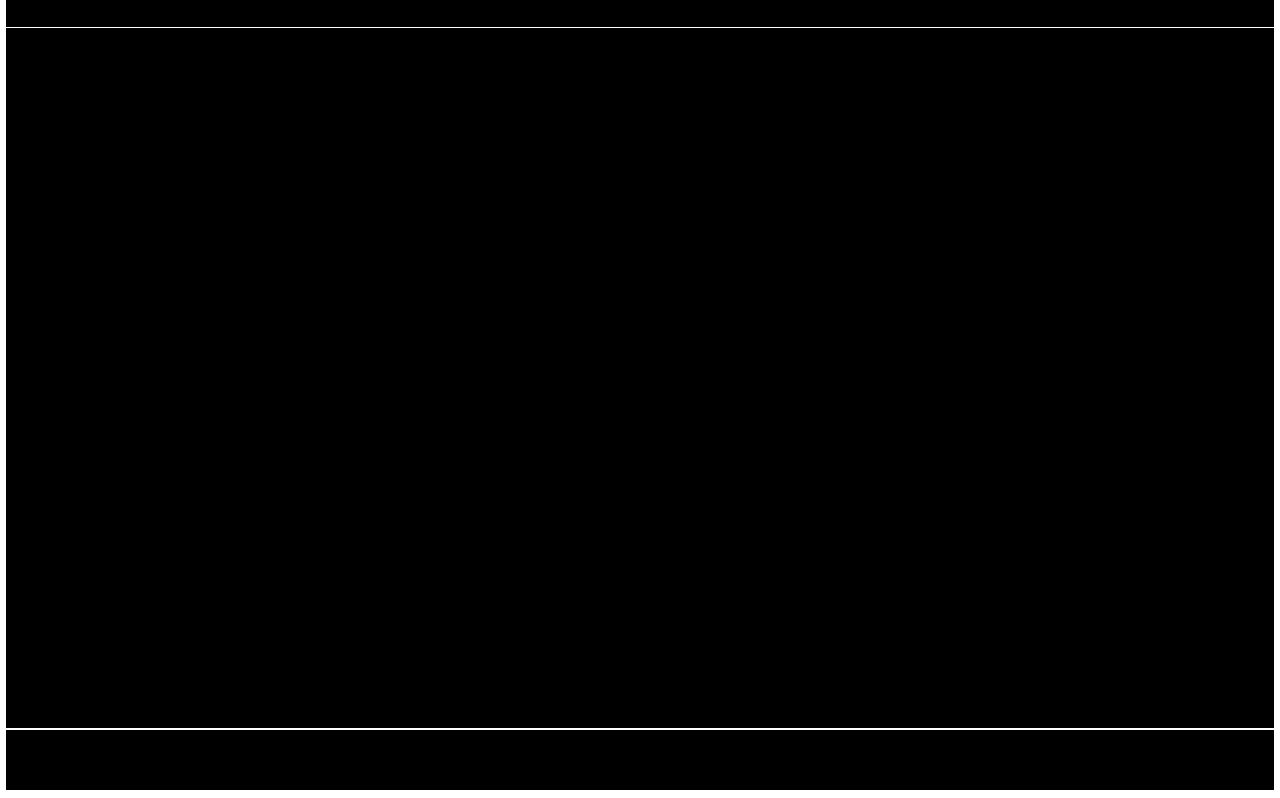
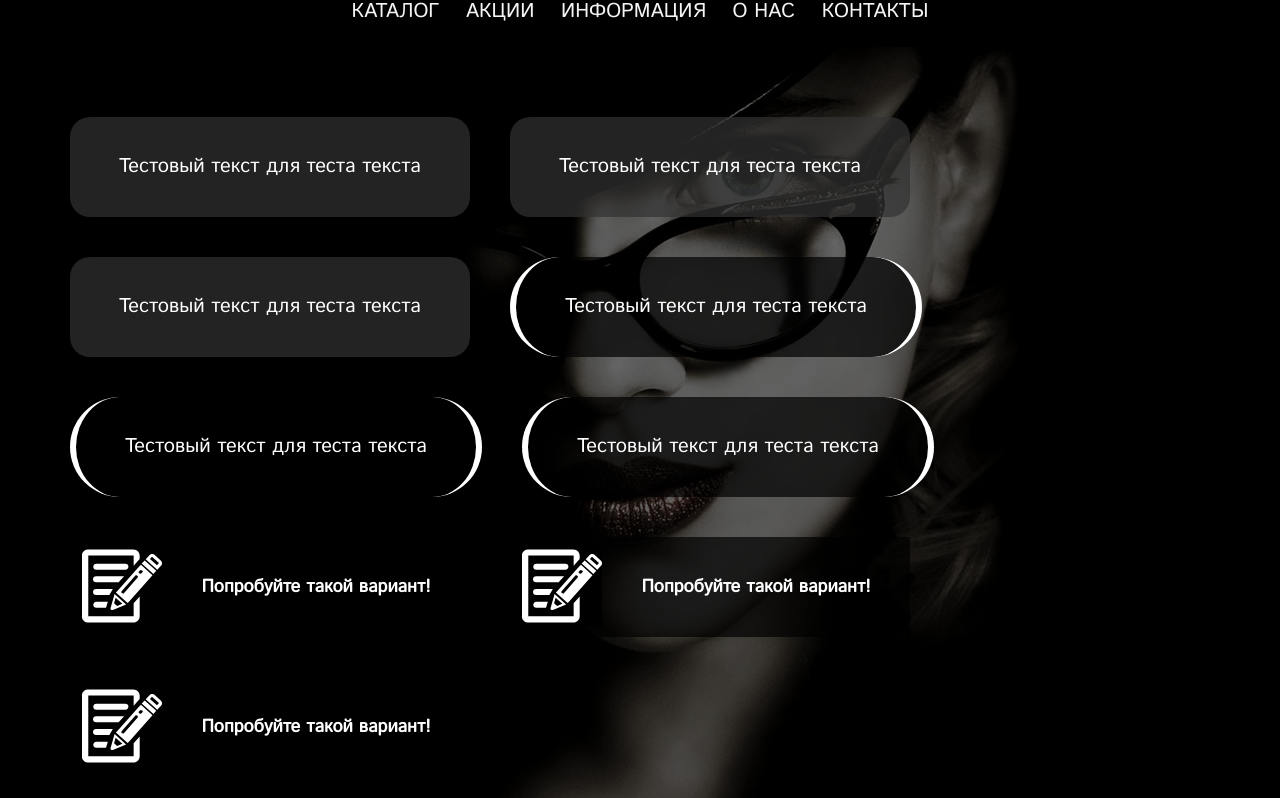
Before and after one commit to SlikSlaks/WebProject, a website: page index.html in a window 1280 px wide. Shown: the part 93-891 px from the top of the page. Drawn offline with Linux system fonts and the light colour scheme.

Commit message:
Background,menu,notes

```diff
--- a/css/style.css
+++ b/css/style.css
@@ -1,44 +1,153 @@
 html,body {
-margin: 0;
+	margin: 0;
+	padding:0;
+}
+body{
+	background:#fff;
+	color:#fff;
+	font-family: 'Istok Web', sans-serif;
+
+}
+header{
+
+    background:#000;
+    margin-left:auto;
+    margin-right: auto;
+}
+nav{
+	height:70px;
+	font-size:20px;
+
+}
+main{
+	z-index:-2;
+	position:relative;
+	background:#000;
+	padding:10px;
+    min-height:800px;
+	padding:50px;
+
 }
 
-header{
-    width: 99%;
-    max-width: 1080%;
-    height:120px;
+footer{
+    height:60px;
     background:#000;
     margin-left:auto;
     margin-right: auto;
 }
 
-main{
-    width: 99%;
-    max-width: 1080%;
-    height:700px;
-    background:#000;
-    border:1px solid #fff;
-    margin-left:auto;
-    margin-right: auto;
+nav ul {
+
+  margin: 0;
+  padding:0;
+  list-style: none;
+  float: center;
+  line-height: 70px;
+  text-align:center;
 }
 
-footer{
-    width: 99%;
-    max-width: 1080%;
-    height:60px;
-    background:#000;
-    border:1px solid #fff;
-    margin-left:auto;
-    margin-right: auto;
+nav ul li a {
+  text-decoration: none;
+  display: inline-block;
+  position: relative;
+  color: #f4f4f4;
+  text-transform: uppercase;
+}
+nav ul li {
+  display: inline-block;
+  padding-left: 10px;
+  padding-right: 10px;
+  transition: 0.5s;
 }
 
-.logo{
-    float: left;
-    font-family: monospace;
-    margin-left:40px;
+nav ul li:hover {
+  background-color: #333;
+
+  text-transform: uppercase;
+
 }
 
-.logo a{
-    text-decoration: none;
-    color: white;
-    font-size: 1.8181em;
-}ы
+nav ul li:hover a{
+
+}
+
+main ul{
+margin:0;
+}
+
+
+.logo{
+	line-height: 70px;
+	height:70px;
+	text-align:center;
+	font-size:38px;
+}
+
+.shadow{
+	z-index:-1;
+	top:0;
+	left:0;
+	position:absolute;
+	width:100%;
+	height:100%;
+	margin:-10px;
+	min-height:inherit;
+	background:url(../back.jpg) no-repeat;
+	background-size:100%;
+	opacity:0.4;
+}
+.note1{
+	float:left;
+	width:400px;
+	height:100px;
+	border:0px solid white;
+	opacity:1;
+	z-index:1;
+	font-size:20px;
+	line-height:100px;
+	text-align:center;
+	border-radius:20px;
+	margin:20px;
+	background-color:rgba(50,50,50,0.7);
+
+}
+.note2{
+	float:left;
+	width:400px;
+	height:100px;
+	border-left:6px solid white;
+	border-right:6px solid white;
+	z-index:0;
+	font-size:20px;
+	line-height:100px;
+	text-align:center;
+	border-radius:50px;
+	margin:20px;
+	background-color:rgba(0,0,0,0.7);
+
+}
+
+.flat_plate{
+	margin:20px;
+	float:left;
+	line-height:100px;
+	background-color:rgba(0,0,0,0.7);
+	height:100px;
+	width: 400px;
+	text-align: center;
+	/*border-left:6px solid white;*/
+}
+
+.flat_plate img{
+	float:left;
+	width:20%;
+	height: 90%;
+	margin-left: 3%;
+	margin-top: 1%;
+}
+
+.flat_plate h1{
+	color:white;
+	margin:0px;
+	font-size: 18px;
+}
--- a/index.html
+++ b/index.html
@@ -3,6 +3,7 @@
 <head>
 	<meta charset="UTF-8">
 	<meta name="viewport" content="width=device-width, initial-scale=1.0">
+	<link href='https://fonts.googleapis.com/css?family=Istok+Web&subset=latin,cyrillic' rel='stylesheet' type='text/css'>
 	<link rel="stylesheet" type="text/css" href="css/style.css">
 	<script src="bower_components/webcomponentsjs/webcomponents-lite.min.js"></script>
 	<link rel="import" href="bower_components/paper-button/paper-button.html">
@@ -11,17 +12,33 @@
 </head>
 	<body>
 		<header>
+			<div class="logo">Лого</div>
+			<nav>
 
-	<div class=logo><a href=index.html><h1>Лого</h1></a></div>
-
+				<ul>
+					<li><a href="#">Каталог</a></li>
+					<li><a href="#">Акции</a></li>
+					<li><a href="#">Информация</a></li>
+					<li><a href="#">О нас</a></li>
+					<li><a href="#">Контакты</a></li>
+				</ul>
+			</nav>
 		</header>
 
 		<main>
-
+			<div class='note1'>Тестовый текст для теста текста</div>
+			<div class='note1'>Тестовый текст для теста текста</div>
+			<div class='note1'>Тестовый текст для теста текста</div>
+			<div class='note2'>Тестовый текст для теста текста</div>
+			<div class='note2'>Тестовый текст для теста текста</div>
+			<div class='note2'>Тестовый текст для теста текста</div>
+			<div class="flat_plate"><img src="assets/1.svg"><h1>Попробуйте такой вариант!</h1></div>
+			<div class="flat_plate"><img src="assets/1.svg"><h1>Попробуйте такой вариант!</h1></div>
+			<div class="flat_plate"><img src="assets/1.svg"><h1>Попробуйте такой вариант!</h1></div>
+			<div class='shadow'></div>
 		</main>
 
 		<footer>
-
 		</footer>
 	</body>
 </html>
```
Also changed, not shown: assets/1.svg (added), back.jpg (added), background.jpg (added). Lines whose indentation alone changed are shown as unchanged.
